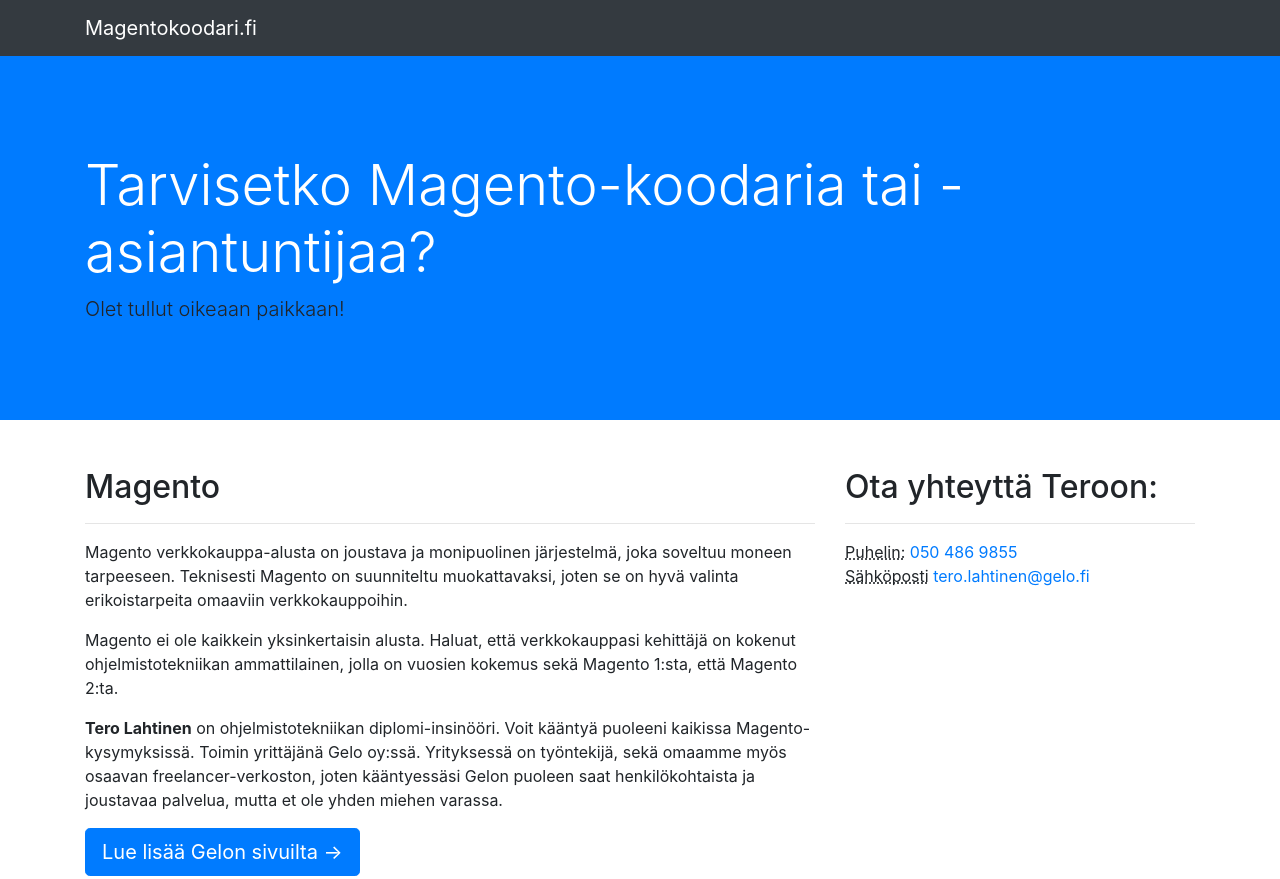
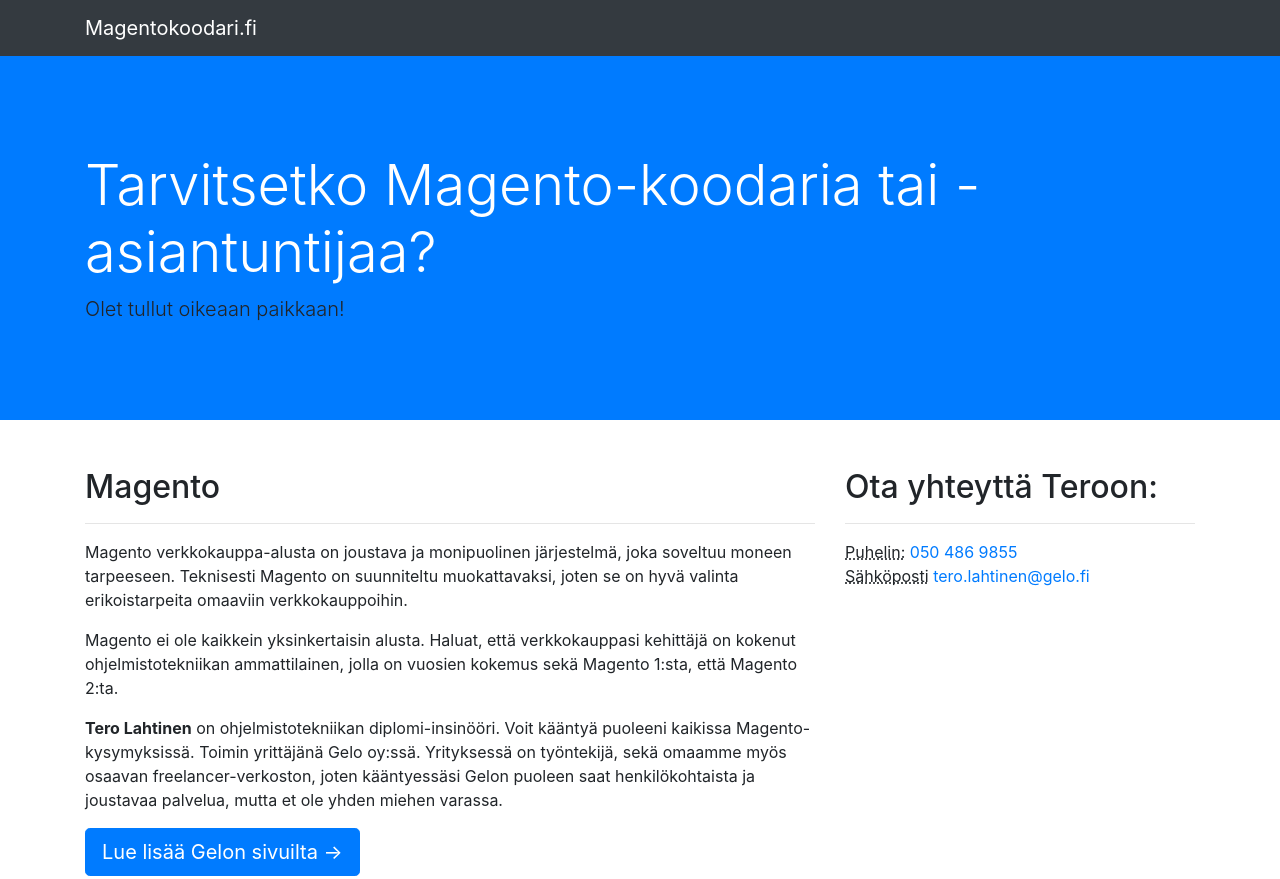
Before and after one commit to terolahtinen/magentokoodari, a website: page index.html in a window 1280 px wide. Shown: the top 879 px of the page. Drawn offline with Linux system fonts and the light colour scheme.

Commit message:
was typo in heading, prkle

```diff
--- a/index.html
+++ b/index.html
@@ -35,7 +35,7 @@
     <div class="container h-100">
       <div class="row h-100 align-items-center">
         <div class="col-lg-12">
-          <h1 class="display-4 text-white mt-5 mb-2">Tarvisetko Magento-koodaria tai -asiantuntijaa?</h1>
+          <h1 class="display-4 text-white mt-5 mb-2">Tarvitsetko Magento-koodaria tai -asiantuntijaa?</h1>
           <p class="lead mb-5 text-white-70">Olet tullut oikeaan paikkaan!</p>
         </div>
       </div>
```
